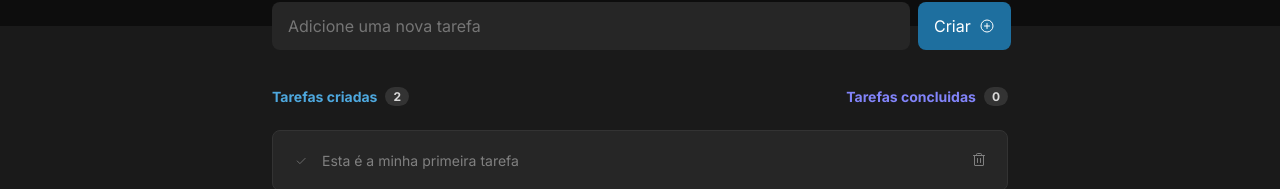
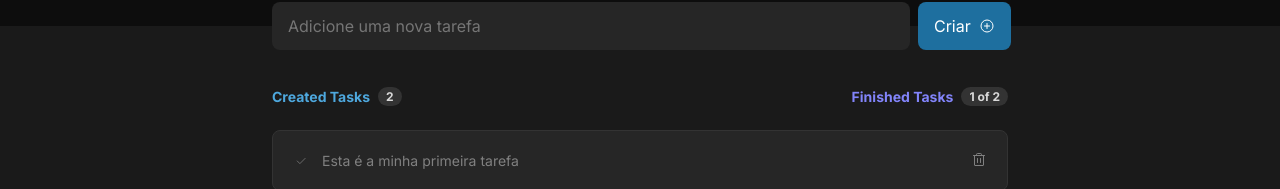
Before and after one commit to franciscovaz/todo-list-reactjs-challenge, a React (Vite) app: page / in a window 1280 px wide. Shown: the part 118-307 px from the top of the page. Built offline with nearby package versions, Linux system fonts and the light colour scheme.

Commit message:
- checked tasks dynamicly;

```diff
--- a/src/App.tsx
+++ b/src/App.tsx
@@ -31,6 +31,9 @@ function App() {
 
   const [createdTasks, setCreatedTasks] = useState(tasksList.length);
 
+  const checkedTasks = tasksList.filter(task => task.isChecked).length;
+
+
   function newTask(taskContent: string) {
     const taskToAdd: TaskItem = {
       id: tasksList.length +1,
@@ -56,7 +59,7 @@ function App() {
         </div>
 
         <div className={styles.tasksList}>
-            <TasksHeader createdTasksAmount={createdTasks} />
+            <TasksHeader createdTasksAmount={createdTasks} checkedTasksAmount={checkedTasks} />
 
             <div>
               {
--- a/src/components/TasksHeader.tsx
+++ b/src/components/TasksHeader.tsx
@@ -2,19 +2,20 @@ import styles from './TasksHeader.module.css';
 
 interface TaskHeaderProps {
     createdTasksAmount: number;
+    checkedTasksAmount: number;
 }
 
-export function TasksHeader( {createdTasksAmount}: TaskHeaderProps) {
+export function TasksHeader( {createdTasksAmount, checkedTasksAmount}: TaskHeaderProps) {
     return (
         <header className={styles.container}>
             <section>
-                <p>Tarefas criadas</p>
+                <p>Created Tasks</p>
                 <span>{ createdTasksAmount }</span>
             </section>
 
             <section>
-                <p>Tarefas concluidas</p>
-                <span>0</span>
+                <p>Finished Tasks</p>
+                <span>{ checkedTasksAmount } of { createdTasksAmount }</span>
             </section>
         </header>
     )
```
